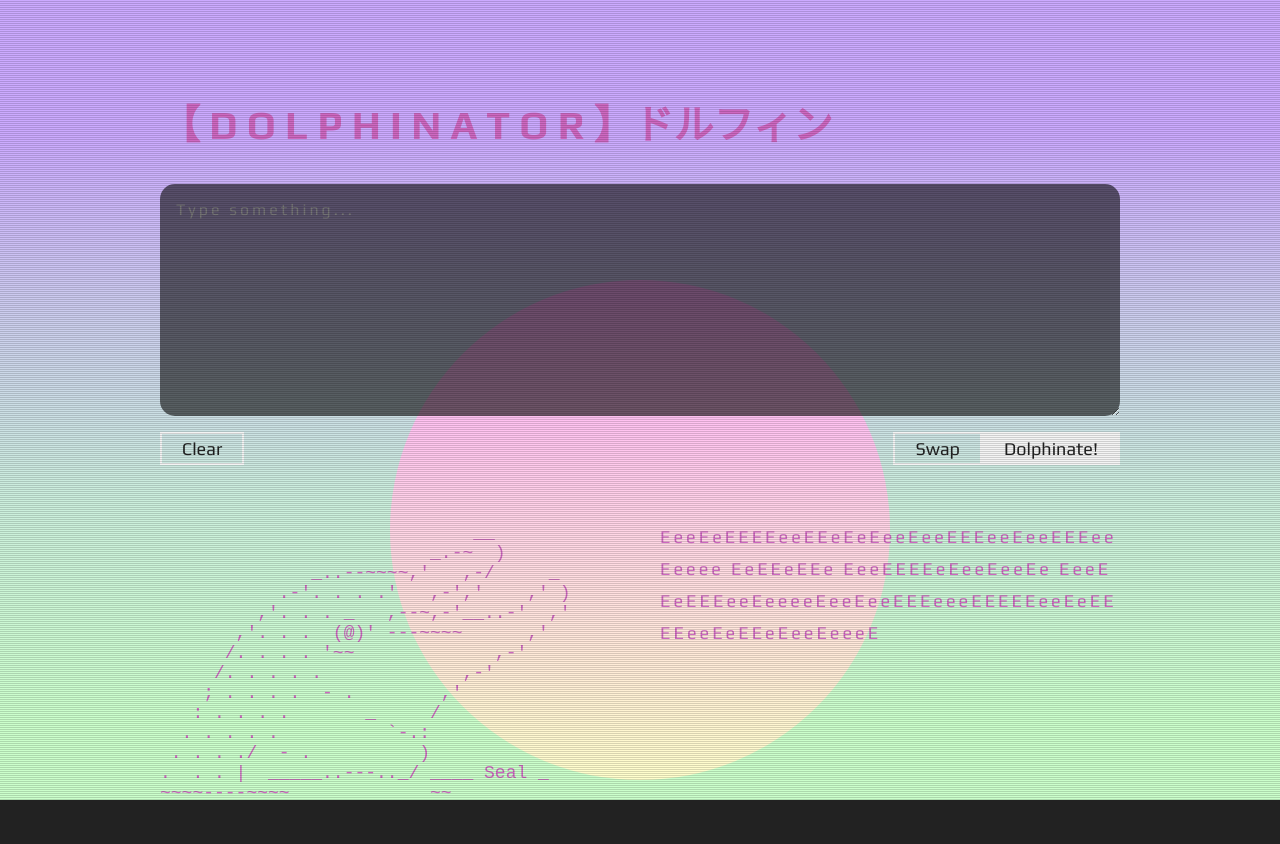
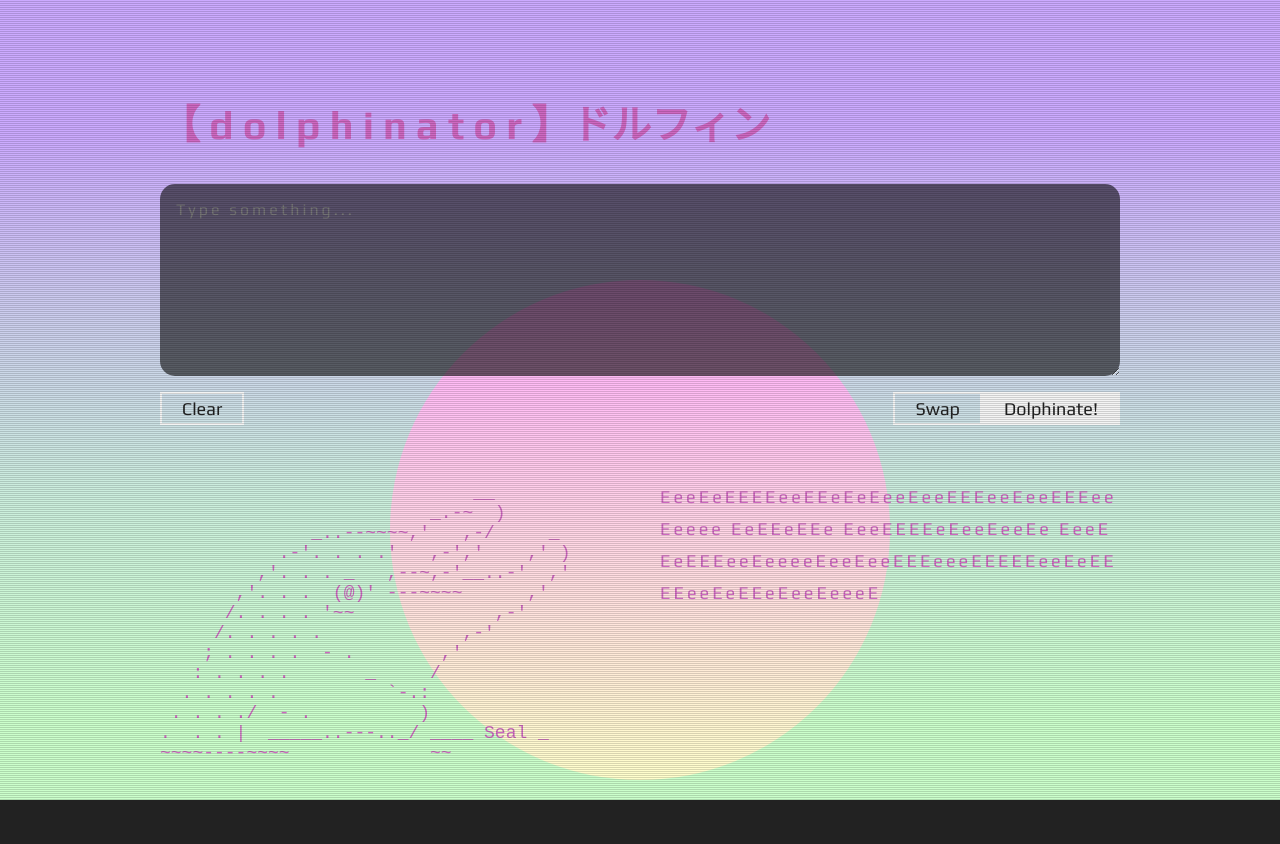
Before and after one commit to valdelaseras/dolphinator, a website: page index.html in a window 1280 px wide. Drawn offline with Linux system fonts and the light colour scheme.

Commit message:
styling and positioning

```diff
--- a/styles/scss/base/_typo.scss
+++ b/styles/scss/base/_typo.scss
@@ -5,7 +5,6 @@ body {
 }
 
 h1 {
-    text-transform: uppercase;
     font-size: 2rem;
 }
 
--- a/styles/scss/components/_form.scss
+++ b/styles/scss/components/_form.scss
@@ -23,7 +23,7 @@ textarea {
     font-size: 1rem;
     font-family: 'Play', sans-serif;
     letter-spacing: 3px;
-    height: 25vh;
+    height: 20vh;
 }
 
 @media only screen and ( min-width: 768px ){
```
Also changed, not shown: styles/css/index.css, 1 other file.
